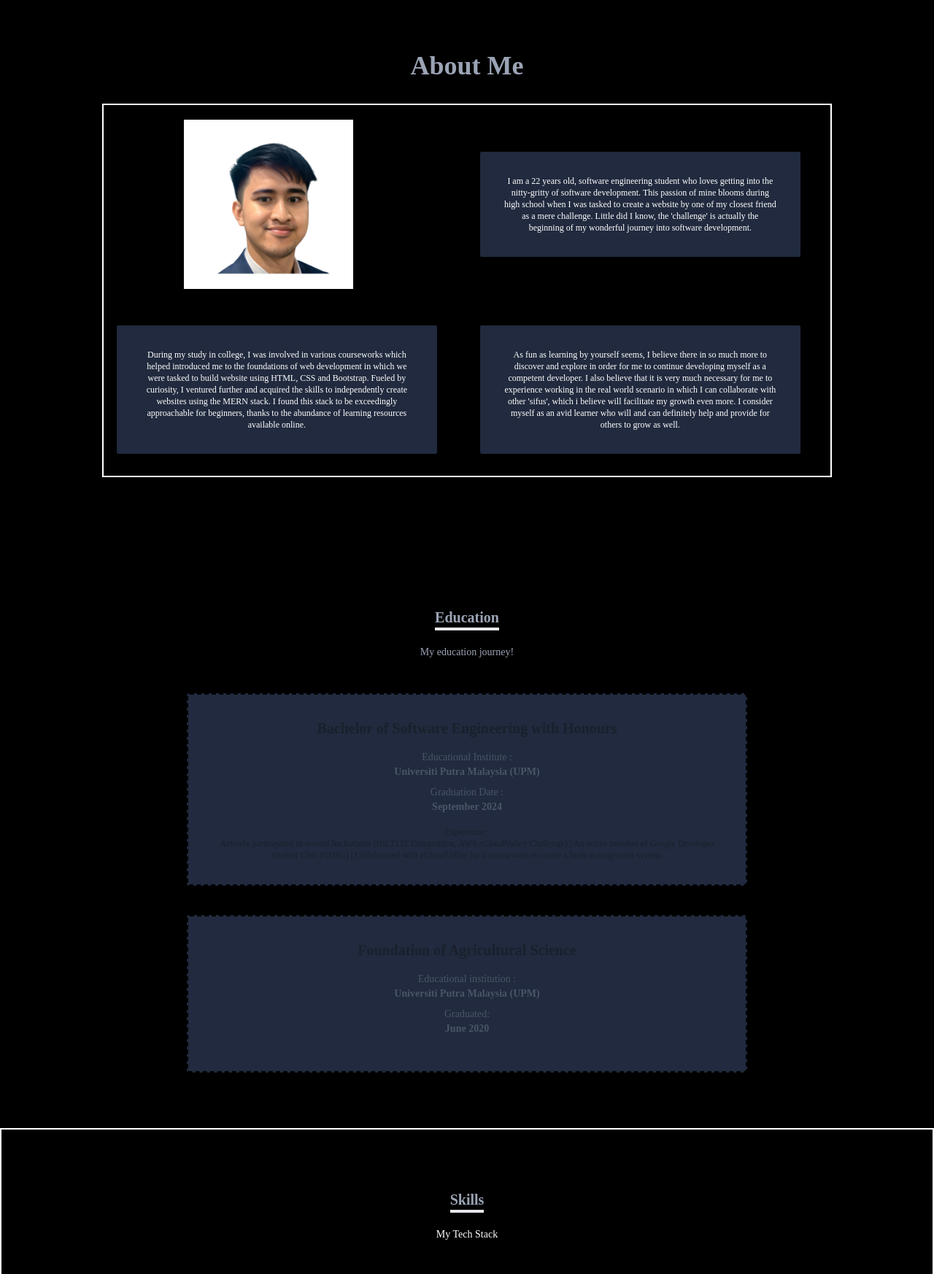
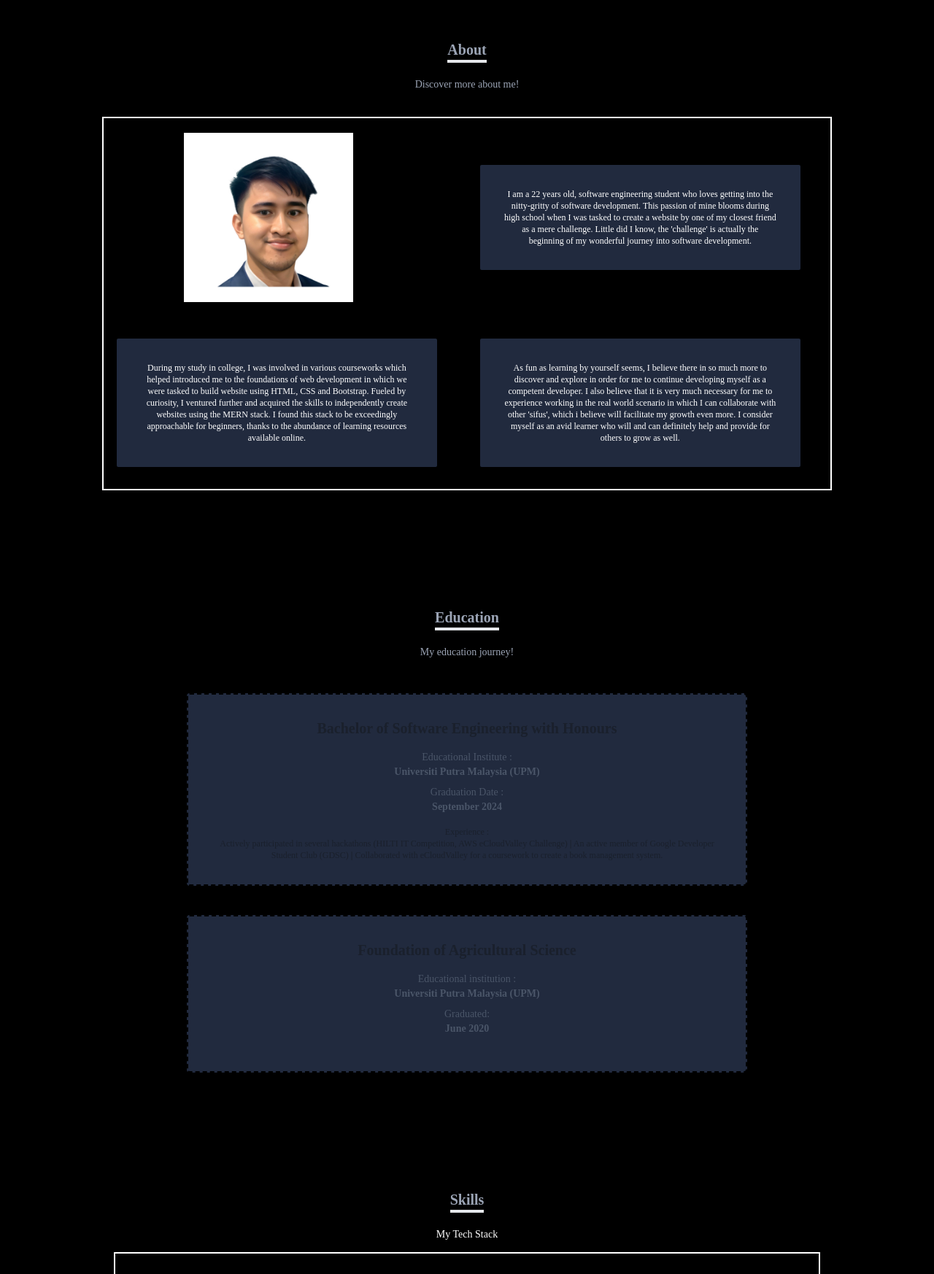
Before and after one commit to nikumaruku/dev-portfolio, a React (Create React App) app: page / in a window 1280 px wide. Shown: the part 854-2600 px from the top of the page at 73% size. Built offline with nearby package versions, Linux system fonts and the light colour scheme.

Commit message:
Fix design

```diff
--- a/src/components/About.jsx
+++ b/src/components/About.jsx
@@ -8,9 +8,19 @@ const About = () => {
       className="w-full md:h-screen bg-black text-gray-300 border-2 border-black"
     >
       <div className="flex flex-col justify-center items-center w-full h-full">
-        <div className="md:text-left pb-8 justify-center items-center pt-8">
+        {/* <div className="md:text-left pb-8 justify-center items-center pt-8">
           <p className="text-xl md:text-4xl font-bold inline text-[#9BA4B5]">
-            About Me
+            About
+          </p>
+          <p className="text-center text-sm text-[#9BA4B5]">Discover more about me!</p>
+        </div> */}
+
+        <div className="pt-8 pb-8 border-2 border-black flex flex-col justify-center items-center space-y-5">
+          <p className=" text-xl font-bold inline border-b-4 border-[#9BA4B5]-600 text-[#9BA4B5]">
+            About
+          </p>
+          <p className="text-center text-sm text-[#9BA4B5]">
+            Discover more about me!
           </p>
         </div>
 
@@ -48,13 +58,13 @@ const About = () => {
           <div className="w-[95%] max-w-screen-md bg-[#212A3E] shadow-md rounded p-8 my-3 md:hover:scale-110 duration-500 border-solid border-2 border-black">
             <p className="text-white text-xs text-center ">
               As fun as learning by yourself seems, I believe there in so much
-              more to discover and explore in order for me to continue developing
-              myself as a competent developer. I also believe that it is very
-              much necessary for me to experience working in the real world
-              scenario in which I can collaborate with other 'sifus', which i
-              believe will facilitate my growth even more. I consider myself as
-              an avid learner who will and can definitely help and provide for
-              others to grow as well.
+              more to discover and explore in order for me to continue
+              developing myself as a competent developer. I also believe that it
+              is very much necessary for me to experience working in the real
+              world scenario in which I can collaborate with other 'sifus',
+              which i believe will facilitate my growth even more. I consider
+              myself as an avid learner who will and can definitely help and
+              provide for others to grow as well.
             </p>
           </div>
         </div>
--- a/src/components/Home.jsx
+++ b/src/components/Home.jsx
@@ -25,7 +25,7 @@ const Home = () => {
       {/* Container */}
       <div className="max-w-[1000px] mx-auto px-8 flex flex-col justify-center text-center space-y-5 align-center h-full pb-0 border-2 border-blue bg-black md:bg-blue rounded-lg p-5 ">
         <p className="text-white">Hi, my name is</p>
-        <h1 className="text-6xl md:text-7xl font-bold text-[#9BA4B5] hover:text-white hover:scale-110 duration-500 outline-white">
+        <h1 className="text-6xl md:text-7xl font-bold text-[#9BA4B5] hover:text-white">
           NIK SYAHMI IRFAN
         </h1>
         {/* <h2 className="text-sm md:text-7xl font-sans font-semibold text-white hover:text-[#102C57] hover:scale-110 duration-300">
--- a/src/components/Navbar.jsx
+++ b/src/components/Navbar.jsx
@@ -57,7 +57,7 @@ const Navbar = () => {
         className={
           !nav
             ? "hidden"
-            : "absolute top-0 left-0 w-full h-screen bg-[#F8F0E5] flex flex-col justify-center items-center text-black"
+            : "absolute top-0 left-0 w-full h-screen bg-[#F1F6F9] flex flex-col justify-center items-center text-black"
         }
       >
         <li className="py-6 text-4xl">
--- a/src/components/Skills.jsx
+++ b/src/components/Skills.jsx
@@ -13,7 +13,7 @@ const Skills = () => {
   return (
     <div
       name="skills"
-      className="w-full md:h-screen bg-black py-8 border-2 border-white"
+      className="w-full md:h-screen bg-black py-8"
     >
       {/* Container */}
       <div className="max-w-[1000px] mx-auto p-4 flex flex-col justify-center items-center w-full h-full ">
@@ -21,10 +21,10 @@ const Skills = () => {
           <p className="text-xl font-bold inline border-b-4 border-[#9BA4B5]-600 text-[#9BA4B5]  ">
             Skills
           </p>
-          <p className="text-black text-sm text-white">My Tech Stack</p>
+          <p className="text-black text-sm text-white pb-3">My Tech Stack</p>
         </div>
 
-        <div className="w-full grid grid-cols-2 md:grid-cols-4 gap-4 text-center py-8 flex">
+        <div className="w-full grid grid-cols-2 md:grid-cols-4 gap-4 text-center p-6 border-2 border-white">
           <div className="w-[90%] max-w-screen-md bg-white shadow-md rounded p-8 my-3 md:hover:scale-110 duration-500 hover:bg-black text-black hover:text-white ">
             <img className="w-10 md:w-20 mx-auto" src={HTML} alt="HTML icon" />
             <p className="my-4 font-bold">HTML</p>
@@ -35,7 +35,7 @@ const Skills = () => {
             <p className="my-4 font-bold">CSS</p>
             <p className="text-xs">Intermediate</p>
           </div>
-          <div className="w-[95%] max-w-screen-md bg-white shadow-md rounded p-8 my-3 md:hover:scale-110 duration-500 hover:bg-black text-black hover:text-white">
+          <div className="w-[90%] max-w-screen-md bg-white shadow-md rounded p-8 my-3 md:hover:scale-110 duration-500 hover:bg-black text-black hover:text-white">
             <img
               className="w-10 md:w-20 mx-auto"
               src={JavaScript}
@@ -44,7 +44,7 @@ const Skills = () => {
             <p className="my-4 font-bold">JavaScript</p>
             <p className="text-xs">Intermediate</p>
           </div>
-          <div className="w-[95%] max-w-screen-md bg-white shadow-md rounded p-8 my-3 md:hover:scale-110 duration-500 hover:bg-black text-black hover:text-white">
+          <div className="w-[90%] max-w-screen-md bg-white shadow-md rounded p-8 my-3 md:hover:scale-110 duration-500 hover:bg-black text-black hover:text-white">
             <img
               className="w-10 md:w-20 mx-auto"
               src={ReactImg}
@@ -53,7 +53,7 @@ const Skills = () => {
             <p className="my-4 font-bold">React.js</p>
             <p className="text-xs">Intermediate</p>
           </div>
-          <div className="w-[95%] max-w-screen-md bg-white shadow-md rounded p-8 my-3 md:hover:scale-110 duration-500 hover:bg-black text-black hover:text-white">
+          <div className="w-[90%] max-w-screen-md bg-white shadow-md rounded p-8 my-3 md:hover:scale-110 duration-500 hover:bg-black text-black hover:text-white">
             <img
               className="w-10 md:w-20 mx-auto"
               src={GitHub}
@@ -62,17 +62,17 @@ const Skills = () => {
             <p className="my-4 font-bold">Github</p>
             <p className="text-xs">Intermediate</p>
           </div>
-          <div className="w-[95%] max-w-screen-md bg-white shadow-md rounded p-8 my-3 md:hover:scale-110 duration-500 hover:bg-black text-black hover:text-white">
+          <div className="w-[90%] max-w-screen-md bg-white shadow-md rounded p-8 my-3 md:hover:scale-110 duration-500 hover:bg-black text-black hover:text-white">
             <img className="w-10 md:w-20 mx-auto" src={Node} alt="HTML icon" />
             <p className="my-4 font-bold">Node.js</p>
             <p className="text-xs">Beginner</p>
           </div>
-          <div className="w-[95%] max-w-screen-md bg-white shadow-md rounded p-8 my-3 md:hover:scale-110 duration-500 hover:bg-black text-black hover:text-white">
+          <div className="w-[90%] max-w-screen-md bg-white shadow-md rounded p-8 my-3 md:hover:scale-110 duration-500 hover:bg-black text-black hover:text-white">
             <img className="w-10 md:w-20 mx-auto" src={Mongo} alt="HTML icon" />
             <p className="my-4 font-bold">MongoDB</p>
             <p className="text-xs">Beginner</p>
           </div>
-          <div className="w-[95%] max-w-screen-md bg-white shadow-md rounded p-8 my-3 md:hover:scale-110 duration-500 hover:bg-black text-black hover:text-white">
+          <div className="w-[90%] max-w-screen-md bg-white shadow-md rounded p-8 my-3 md:hover:scale-110 duration-500 hover:bg-black text-black hover:text-white">
             <img
               className="w-10 md:w-20 mx-auto"
               src={Tailwind}
--- a/src/components/Work.jsx
+++ b/src/components/Work.jsx
@@ -20,7 +20,7 @@ const Work = () => {
         </div>
 
         {/* container for projects */}
-        <div className="grid sm:grid-cols-2 md:grid-cols-3 gap-4">
+        <div className="grid sm:grid-cols-2 md:grid-cols-3 gap-4 border-2 border-white p-2 px-4">
           {/* Gird Item */}
           {project.map((item, index) => (
             <div
```
